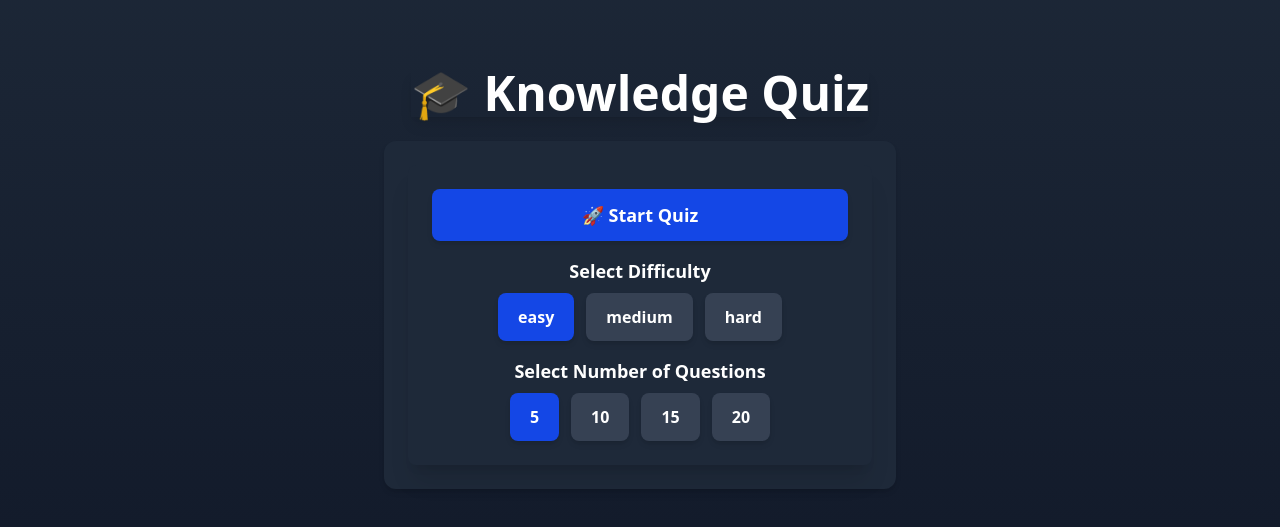
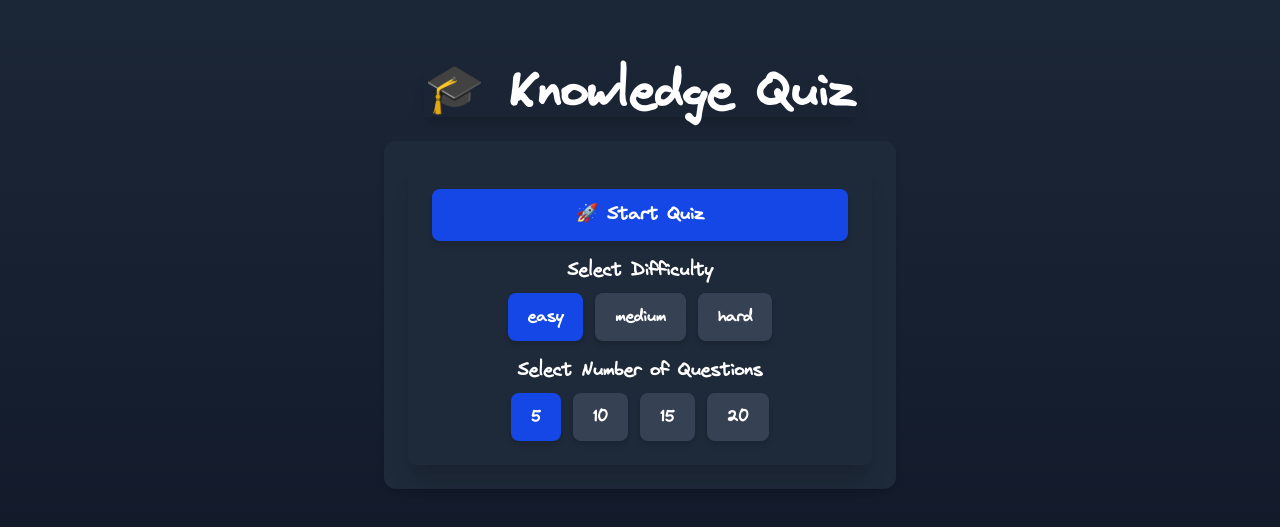
Before and after one commit to Ernesto248/knowledge-quiz, a React (Vite) app: page / in a window 1280 px wide. Shown: the part 121-648 px from the top of the page. Built offline with nearby package versions, Linux system fonts and the light colour scheme.

Commit message:
Virgil font added

```diff
--- a/src/index.css
+++ b/src/index.css
@@ -1 +1,20 @@
 @import "tailwindcss";
+@font-face {
+  font-family: "Virgil";
+  src: url("/assets/fonts/Virgil.ttf") format("truetype");
+  font-weight: normal;
+  font-style: normal;
+}
+/* Aplica la fuente a todo el cuerpo de la aplicación */
+body {
+  font-family: "Virgil", sans-serif;
+}
+
+h1,
+h2,
+h3,
+p,
+ul,
+li {
+  font-family: "Virgil", sans-serif;
+}
```
Also changed, not shown: public/assets/fonts/Virgil.ttf (added).
